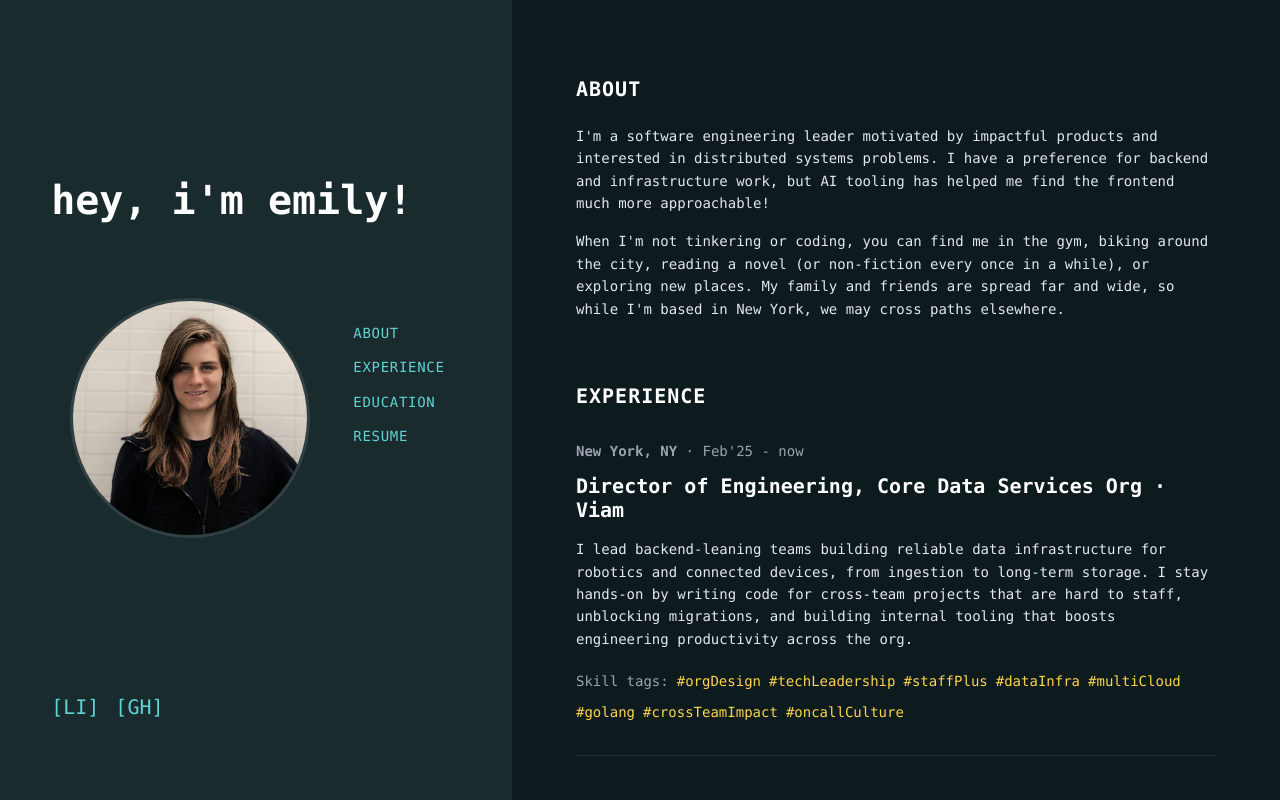
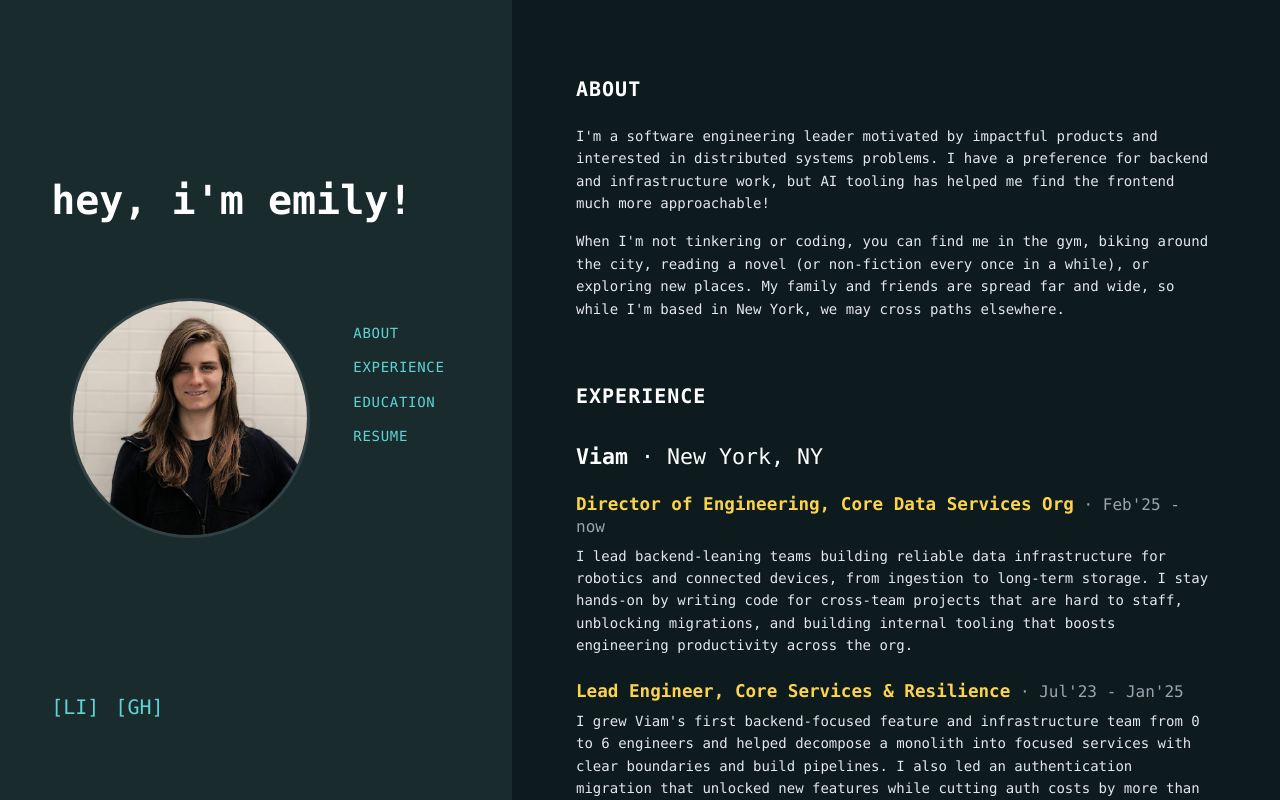
Before and after one commit to ohEmily/ohEmily.github.io, a React (Vite) app: page / in a window 1280 px wide. Built offline with nearby package versions, Linux system fonts and the light colour scheme.

Commit message:
remove skills tags, split into employer sections

```diff
--- a/src/components/Timeline.tsx
+++ b/src/components/Timeline.tsx
@@ -1,20 +1,33 @@
 // Timeline.tsx
-// Container component for timeline entries
-// Maps through data and renders TimelineEntry components
+// Container components for experience and education timelines
 
-import TimelineEntry from "./TimelineEntry.tsx";
-import type { TimelineEntry as TimelineEntryType } from "../data/timeline.ts";
+import { EmployerTimelineEntry, EducationTimelineEntry } from "./TimelineEntry.tsx";
+import type { EmployerEntry, EducationEntry } from "../data/timeline.ts";
 
-interface TimelineProps {
-  entries: TimelineEntryType[];
+interface ExperienceTimelineProps {
+  entries: EmployerEntry[];
 }
 
-export default function Timeline({ entries }: TimelineProps) {
+export function ExperienceTimeline({ entries }: ExperienceTimelineProps) {
   return (
     <div className="timeline">
       {entries.map((entry, index) => (
-        <TimelineEntry key={index} entry={entry} />
+        <EmployerTimelineEntry key={index} entry={entry} />
       ))}
     </div>
   );
 }
+
+interface EducationTimelineProps {
+  entries: EducationEntry[];
+}
+
+export function EducationTimeline({ entries }: EducationTimelineProps) {
+  return (
+    <div className="timeline">
+      {entries.map((entry, index) => (
+        <EducationTimelineEntry key={index} entry={entry} />
+      ))}
+    </div>
+  );
+}
--- a/src/components/TimelineEntry.tsx
+++ b/src/components/TimelineEntry.tsx
@@ -1,15 +1,43 @@
 // TimelineEntry.tsx
-// Individual timeline entry component
-// Displays location, dates, title, description, and skill tags
-// Styled after Marina Aísa's timeline design
+// Timeline entry components for employer and education entries
 
-import type { TimelineEntry as TimelineEntryType } from "../data/timeline.ts";
+import type { EmployerEntry, EducationEntry } from "../data/timeline.ts";
 
-interface TimelineEntryProps {
-  entry: TimelineEntryType;
+interface EmployerEntryProps {
+  entry: EmployerEntry;
 }
 
-export default function TimelineEntry({ entry }: TimelineEntryProps) {
+export function EmployerTimelineEntry({ entry }: EmployerEntryProps) {
+  return (
+    <article className="timeline-entry">
+      {/* Company header */}
+      <div className="timeline-meta">
+        <span className="timeline-location">{entry.company}</span>
+        {" · "}
+        <span className="timeline-dates">{entry.location}</span>
+      </div>
+
+      {/* Roles at this company */}
+      <div className="timeline-roles">
+        {entry.roles.map((role, index) => (
+          <div key={index} className="timeline-role">
+            <h3 className="timeline-heading">
+              {role.title}
+              <span className="timeline-role-dates"> · {role.dateRange}</span>
+            </h3>
+            <p className="timeline-description">{role.description}</p>
+          </div>
+        ))}
+      </div>
+    </article>
+  );
+}
+
+interface EducationEntryProps {
+  entry: EducationEntry;
+}
+
+export function EducationTimelineEntry({ entry }: EducationEntryProps) {
   return (
     <article className="timeline-entry">
       {/* Location and date range */}
@@ -19,23 +47,13 @@ export default function TimelineEntry({ entry }: TimelineEntryProps) {
         <span className="timeline-dates">{entry.dateRange}</span>
       </div>
 
-      {/* Role title and company */}
+      {/* Degree and institution */}
       <h3 className="timeline-heading">
-        {entry.title} · {entry.company}
+        {entry.title} · {entry.institution}
       </h3>
 
       {/* Description */}
       <p className="timeline-description">{entry.description}</p>
-
-      {/* Skills learned */}
-      <div className="timeline-skills">
-        <span className="timeline-skills-label">Skill tags:</span>
-        {entry.skills.map((skill, index) => (
-          <span key={index} className="timeline-tag">
-            {skill}
-          </span>
-        ))}
-      </div>
     </article>
   );
 }
--- a/src/data/timeline.ts
+++ b/src/data/timeline.ts
@@ -1,82 +1,92 @@
 // timeline.ts
 // Data structure for work experience and education timelines
 
-export interface TimelineEntry {
+export interface Role {
+  dateRange: string;
+  title: string;
+  description: string;
+}
+
+export interface EmployerEntry {
+  company: string;
+  location: string;
+  roles: Role[];
+}
+
+export interface EducationEntry {
   location: string;
   dateRange: string;
   title: string;
-  company: string;
+  institution: string;
   description: string;
-  skills: string[];
 }
 
-// Work experience timeline (most recent first)
-export const experienceData: TimelineEntry[] = [
+// Work experience grouped by employer (most recent first)
+export const experienceData: EmployerEntry[] = [
   {
+    company: "Viam",
     location: "New York, NY",
+    roles: [
+      {
         dateRange: "Feb'25 - now",
         title: "Director of Engineering, Core Data Services Org",
-    company: "Viam",
         description:
           "I lead backend-leaning teams building reliable data infrastructure for robotics and connected devices, from ingestion to long-term storage. I stay hands-on by writing code for cross-team projects that are hard to staff, unblocking migrations, and building internal tooling that boosts engineering productivity across the org.",
-    skills: ["#orgDesign", "#techLeadership", "#staffPlus", "#dataInfra", "#multiCloud", "#golang", "#crossTeamImpact", "#oncallCulture"],
       },
       {
-    location: "New York, NY",
         dateRange: "Jul'23 - Jan'25",
         title: "Lead Engineer, Core Services & Resilience",
-    company: "Viam",
         description:
           "I grew Viam's first backend-focused feature and infrastructure team from 0 to 6 engineers and helped decompose a monolith into focused services with clear boundaries and build pipelines. I also led an authentication migration that unlocked new features while cutting auth costs by more than half.",
-    skills: ["#serviceArchitecture", "#golang", "#grpc", "#mongodbAtlas", "#gcp", "#authMigration"],
+      },
+    ],
   },
   {
+    company: "MongoDB",
     location: "New York, NY & remote",
+    roles: [
+      {
         dateRange: "Jan'21 - Jun'23",
         title: "Team Lead, Insights & Telemetry, Cloud Platforms",
-    company: "MongoDB",
         description:
           "I led a full‑stack team focused on observability, metrics, and service discovery for MongoDB's cloud platform, from roadmap planning to production incidents. I spent time both writing Java and Go code and mentoring engineers through pairing, reviews, and project shaping.",
-    skills: ["#observability", "#roadmapping", "#teamLeadership", "#java", "#golang"],
       },
       {
-    location: "New York, NY & remote",
         dateRange: "Jul'20 - Jan'21",
         title: "Senior Software Engineer, Backup, Cloud Platforms",
-    company: "MongoDB",
         description:
           "I worked on cloud backup systems, leading multi‑week projects from design to rollout while handling customer‑facing production issues under time pressure. My day‑to‑day mixed Java and Go work with debugging distributed systems using AWS tooling and dashboards.",
-    skills: ["#distributedSystems", "#backup", "#aws", "#incidentResponse"],
       },
       {
-    location: "New York, NY & remote",
         dateRange: "Nov'17 - Jul'20",
         title: "Software Engineer, Backup, Cloud Platforms",
-    company: "MongoDB",
         description:
           "I contributed to core backup services, from the Java job‑handling service to the Go client, and helped keep critical backups healthy for cloud customers. I collaborated with product and support to understand real‑world failure modes and feed them back into the design.",
-    skills: ["#java", "#golang", "#cloudBackups", "#customerFocus"],
+      },
+    ],
   },
   {
+    company: "Segovia",
     location: "New York, NY",
+    roles: [
+      {
         dateRange: "Jun'16 - Oct'17",
         title: "Software Engineer",
-    company: "Segovia",
         description:
           "I wrote functional‑style Java against a PostgreSQL database to power payments in emerging markets and built internal tools and alerting for the engineering team. I also worked closely with colleagues and clients in West Africa to adapt the product to local constraints.",
-    skills: ["#functionalJava", "#postgresql", "#developerTooling", "#remoteCollaboration"],
+      },
+    ],
   },
 ];
 
 // Education timeline (most recent first)
-export const educationData: TimelineEntry[] = [
+export const educationData: EducationEntry[] = [
   {
     location: "New York, NY",
     dateRange: "2012 - 2016",
     title: "Bachelor of Arts (with honors), Computer Science",
-    company: "Columbia University",
+    institution: "Columbia University",
     description:
       "Andrew P. Kosoresow Memorial Award for Excellence in Teaching and Service (2016). Served as head teaching assistant or teaching assistant for Operating Systems (spring 2016), Advanced Programming (spring 2015 and 2016), and Fundamentals of Computer Systems (summer 2015)",
-    skills: ["#algorithms", "#databases", "#operating-systems", "#networking"],
   },
 ];
--- a/src/pages/Home.tsx
+++ b/src/pages/Home.tsx
@@ -2,7 +2,7 @@
 // Main page containing About, Experience, and Education sections
 // Scrollable content area on the right side of split layout
 
-import Timeline from "../components/Timeline.tsx";
+import { ExperienceTimeline, EducationTimeline } from "../components/Timeline.tsx";
 import { experienceData, educationData } from "../data/timeline.ts";
 
 export default function Home() {
@@ -28,13 +28,13 @@ export default function Home() {
       {/* Experience section */}
       <section id="experience">
         <h2>Experience</h2>
-        <Timeline entries={experienceData} />
+        <ExperienceTimeline entries={experienceData} />
       </section>
 
       {/* Education section */}
       <section id="education">
         <h2>Education</h2>
-        <Timeline entries={educationData} />
+        <EducationTimeline entries={educationData} />
       </section>
     </main>
   );
--- a/src/styles/global.css
+++ b/src/styles/global.css
@@ -268,18 +268,18 @@ nav a {
 }
 
 .timeline-meta {
-  font-size: 0.875rem;
-  color: var(--text-muted);
+  font-size: 1.35rem;
+  color: var(--text-primary);
 }
 
 .timeline-location {
-  font-weight: 600;
+  font-weight: 700;
 }
 
 .timeline-heading {
-  color: var(--text-primary);
+  color: var(--accent-yellow);
   font-weight: 600;
-  font-size: 1.25rem;
+  font-size: 1.1rem;
   margin-top: 0.25rem;
 }
 
@@ -288,22 +288,23 @@ nav a {
   line-height: 1.6;
 }
 
-.timeline-skills {
-  margin-top: 0.75rem;
-  display: flex;
-  flex-wrap: wrap;
-  gap: 0.5rem;
-  align-items: baseline;
+/* Grouped roles within an employer */
+.timeline-roles {
+  margin-top: 0.5rem;
 }
 
-.timeline-skills-label {
-  font-size: 0.875rem;
-  color: var(--text-muted);
+.timeline-role {
+  margin-bottom: 1.5rem;
 }
 
-.timeline-tag {
-  font-size: 0.875rem;
-  color: var(--accent-yellow);
+.timeline-role:last-child {
+  margin-bottom: 0;
+}
+
+.timeline-role-dates {
+  font-weight: 400;
+  font-size: 1rem;
+  color: var(--text-muted);
 }
 
 /* Resume iframe */
```
Lines whose indentation alone changed are shown as unchanged.
